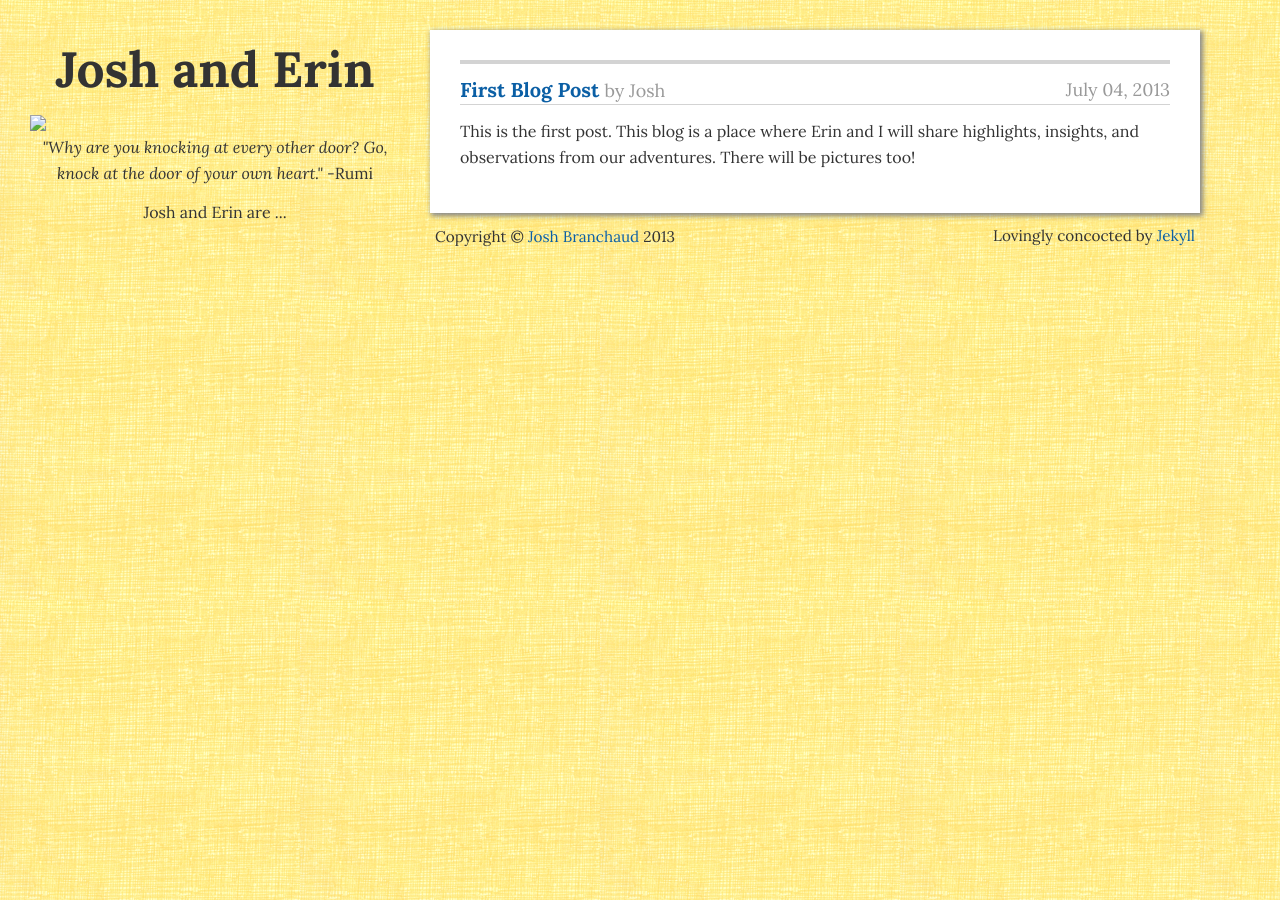
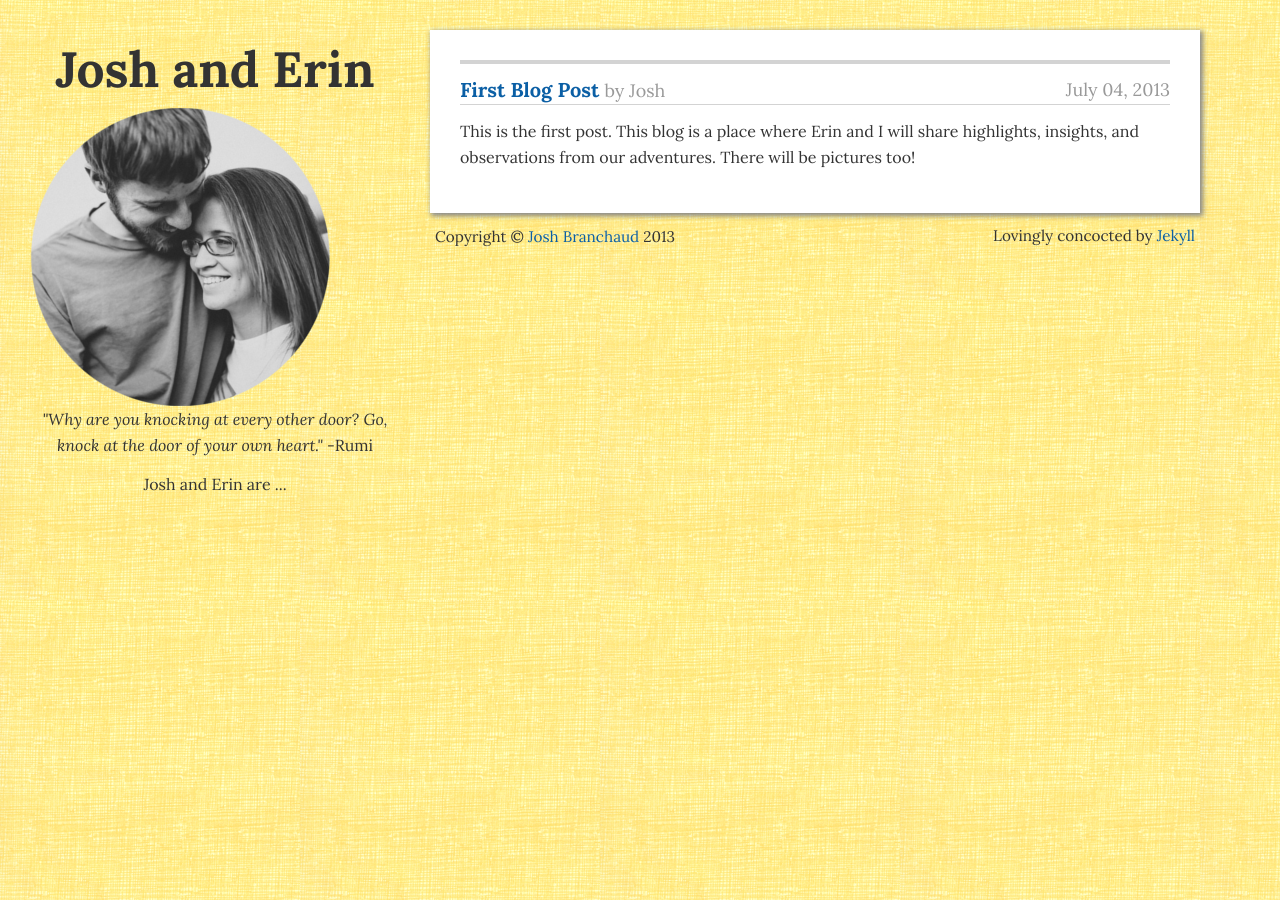
Before and after one commit to simhagate/joshanderin.com, a Jekyll site: the page built from _posts/2013-07-04-First.md, in a window 1280 px wide. Built offline with Jekyll 4.4.1, drawn with Linux system fonts in a browser that asks for light colours.

Commit message:
Using an absolute path rather than a relative path for the sidebar image so that it displays on the post pages.

```diff
--- a/_layouts/default.html
+++ b/_layouts/default.html
@@ -49,7 +49,7 @@
 
             <h1>Josh and Erin</h1>
 
-            <img src="img/joshanderin.png" />
+            <img src="/img/joshanderin.png" />
             <!--<div id="sidebar-image"></div>-->
 
             <p><em>"Why are you knocking at every other door? Go, knock at
```
